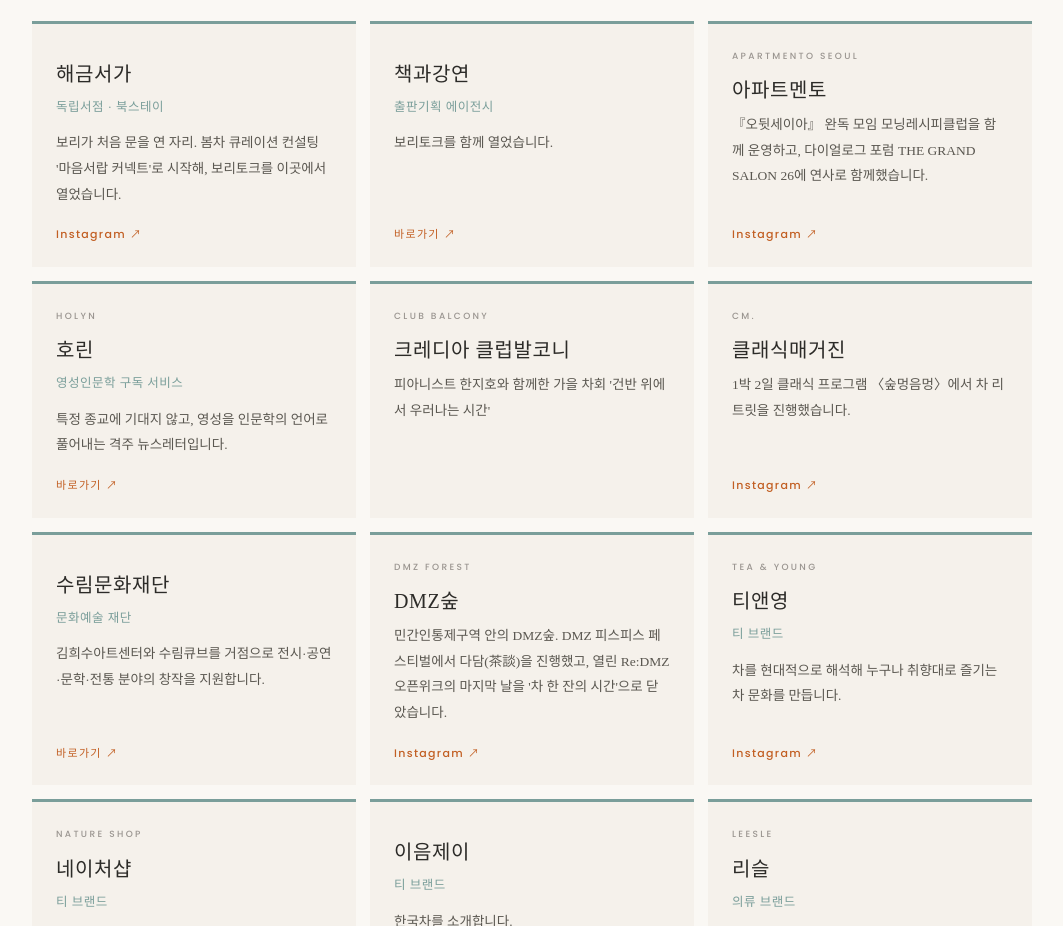
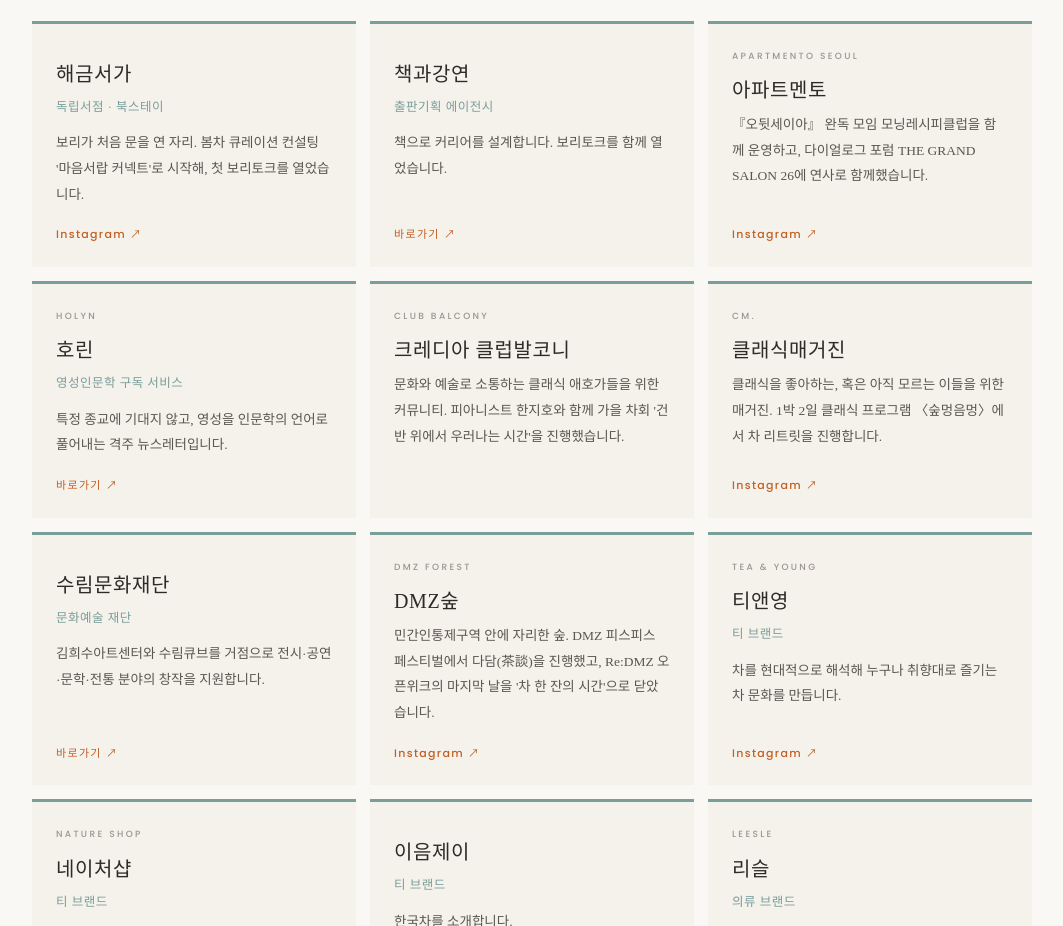
Before and after one commit to borih-official/brandstory.profile, a plain HTML site: page with.html in a window 1280 px wide. Shown: the part 680-1606 px from the top of the page, without its empty margins (108-1171 px from the left). Drawn offline with Linux system fonts and the light colour scheme.

Commit message:
Add files via upload

```diff
--- a/with.html
+++ b/with.html
@@ -4,6 +4,11 @@
 <meta charset="UTF-8" />
 <meta name="viewport" content="width=device-width, initial-scale=1.0, maximum-scale=5.0" />
 <title>함께한 파트너와 사람들 — BORIH 보리</title>
+<link rel="icon" type="image/png" sizes="32x32" href="favicon-32.png" />
+<link rel="icon" type="image/png" sizes="192x192" href="icon-192.png" />
+<link rel="apple-touch-icon" sizes="180x180" href="apple-touch-icon.png" />
+<meta name="apple-mobile-web-app-title" content="BORIH" />
+<meta name="theme-color" content="#5d7a5a" />
 <link rel="preconnect" href="https://fonts.googleapis.com" />
 <link rel="preconnect" href="https://fonts.gstatic.com" crossorigin />
 <link href="https://fonts.googleapis.com/css2?family=Poppins:wght@300;400;500;600;700&family=Noto+Serif+KR:wght@300;400;500;600&display=swap" rel="stylesheet" />
@@ -95,14 +100,14 @@ a.p-card:hover { border-color:var(--sage-deep); }
 
         <h3 class="w-name">해금서가</h3>
         <p class="w-kind">독립서점 · 북스테이</p>
-        <p class="w-desc">보리가 처음 문을 연 자리. 봄차 큐레이션 컨설팅 &#x27;마음서랍 커넥트&#x27;로 시작해, 보리토크를 이곳에서 열었습니다.</p>
+        <p class="w-desc">보리가 처음 문을 연 자리. 봄차 큐레이션 컨설팅 &#x27;마음서랍 커넥트&#x27;로 시작해, 첫 보리토크를 열었습니다.</p>
         <span class="w-go">Instagram ↗</span>
       </a>
       <a class="w-card" href="https://blog.naver.com/writingin180days" target="_blank" rel="noopener">
 
         <h3 class="w-name">책과강연</h3>
         <p class="w-kind">출판기획 에이전시</p>
-        <p class="w-desc">보리토크를 함께 열었습니다.</p>
+        <p class="w-desc">책으로 커리어를 설계합니다. 보리토크를 함께 열었습니다.</p>
         <span class="w-go">바로가기 ↗</span>
       </a>
       <a class="w-card" href="https://www.instagram.com/apartmento.seoul" target="_blank" rel="noopener">
@@ -123,14 +128,14 @@ a.p-card:hover { border-color:var(--sage-deep); }
         <p class="w-en">Club BALCONY</p>
         <h3 class="w-name">크레디아 클럽발코니</h3>
 
-        <p class="w-desc">피아니스트 한지호와 함께한 가을 차회 &#x27;건반 위에서 우러나는 시간&#x27;</p>
+        <p class="w-desc">문화와 예술로 소통하는 클래식 애호가들을 위한 커뮤니티. 피아니스트 한지호와 함께 가을 차회 &#x27;건반 위에서 우러나는 시간&#x27;을 진행했습니다.</p>
 
       </div>
       <a class="w-card" href="https://www.instagram.com/classic.magazine_kr" target="_blank" rel="noopener">
         <p class="w-en">Cm.</p>
         <h3 class="w-name">클래식매거진</h3>
 
-        <p class="w-desc">1박 2일 클래식 프로그램 〈숲멍음멍〉에서 차 리트릿을 진행했습니다.</p>
+        <p class="w-desc">클래식을 좋아하는, 혹은 아직 모르는 이들을 위한 매거진. 1박 2일 클래식 프로그램 〈숲멍음멍〉에서 차 리트릿을 진행합니다.</p>
         <span class="w-go">Instagram ↗</span>
       </a>
       <a class="w-card" href="https://soorimcf.or.kr" target="_blank" rel="noopener">
@@ -144,7 +149,7 @@ a.p-card:hover { border-color:var(--sage-deep); }
         <p class="w-en">DMZ FOREST</p>
         <h3 class="w-name">DMZ숲</h3>
 
-        <p class="w-desc">민간인통제구역 안의 DMZ숲. DMZ 피스피스 페스티벌에서 다담(茶談)을 진행했고, 열린 Re:DMZ 오픈위크의 마지막 날을 &#x27;차 한 잔의 시간&#x27;으로 닫았습니다.</p>
+        <p class="w-desc">민간인통제구역 안에 자리한 숲. DMZ 피스피스 페스티벌에서 다담(茶談)을 진행했고, Re:DMZ 오픈위크의 마지막 날을 &#x27;차 한 잔의 시간&#x27;으로 닫았습니다.</p>
         <span class="w-go">Instagram ↗</span>
       </a>
       <a class="w-card" href="https://www.instagram.com/teanyoung_official" target="_blank" rel="noopener">
```
